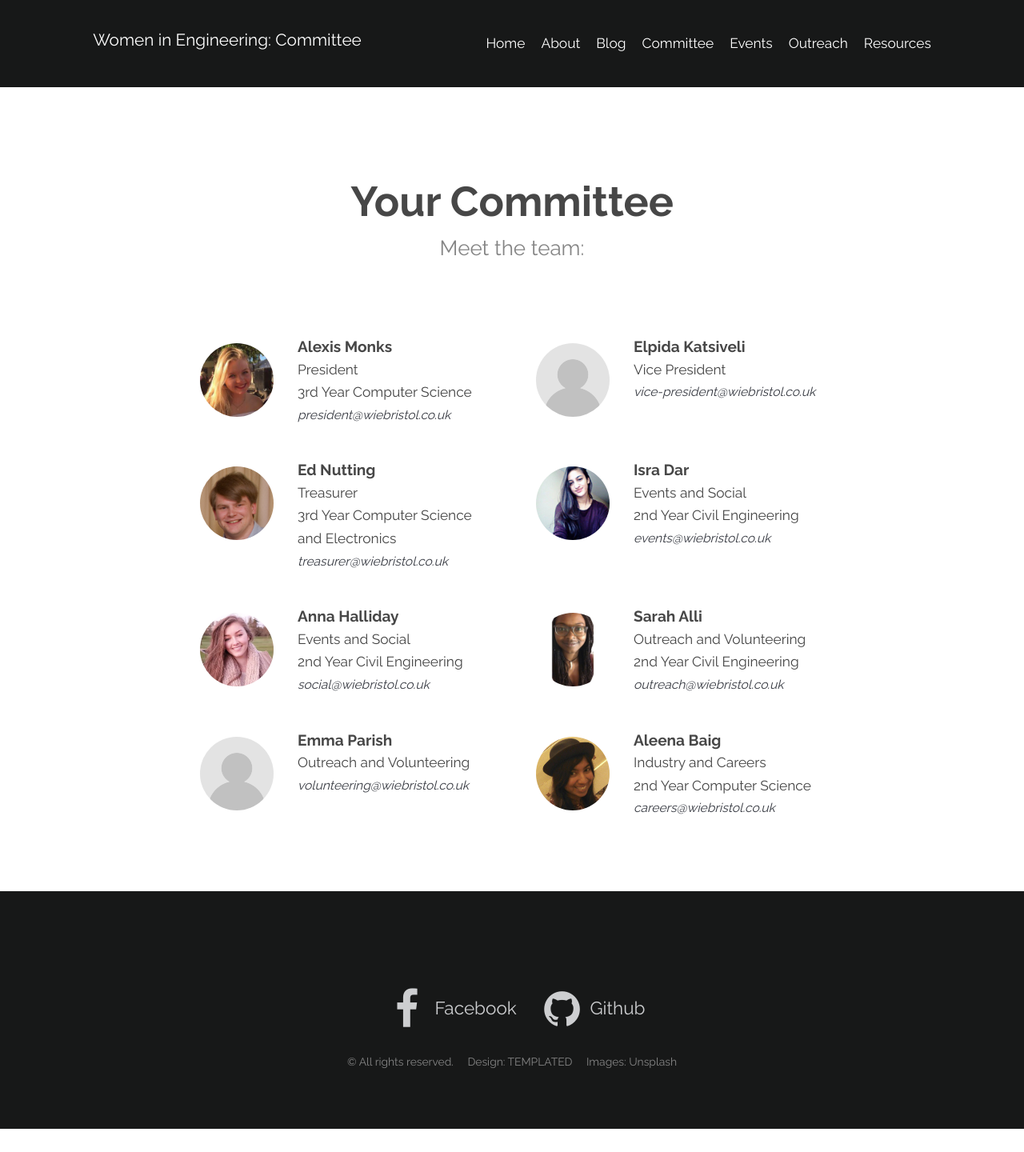
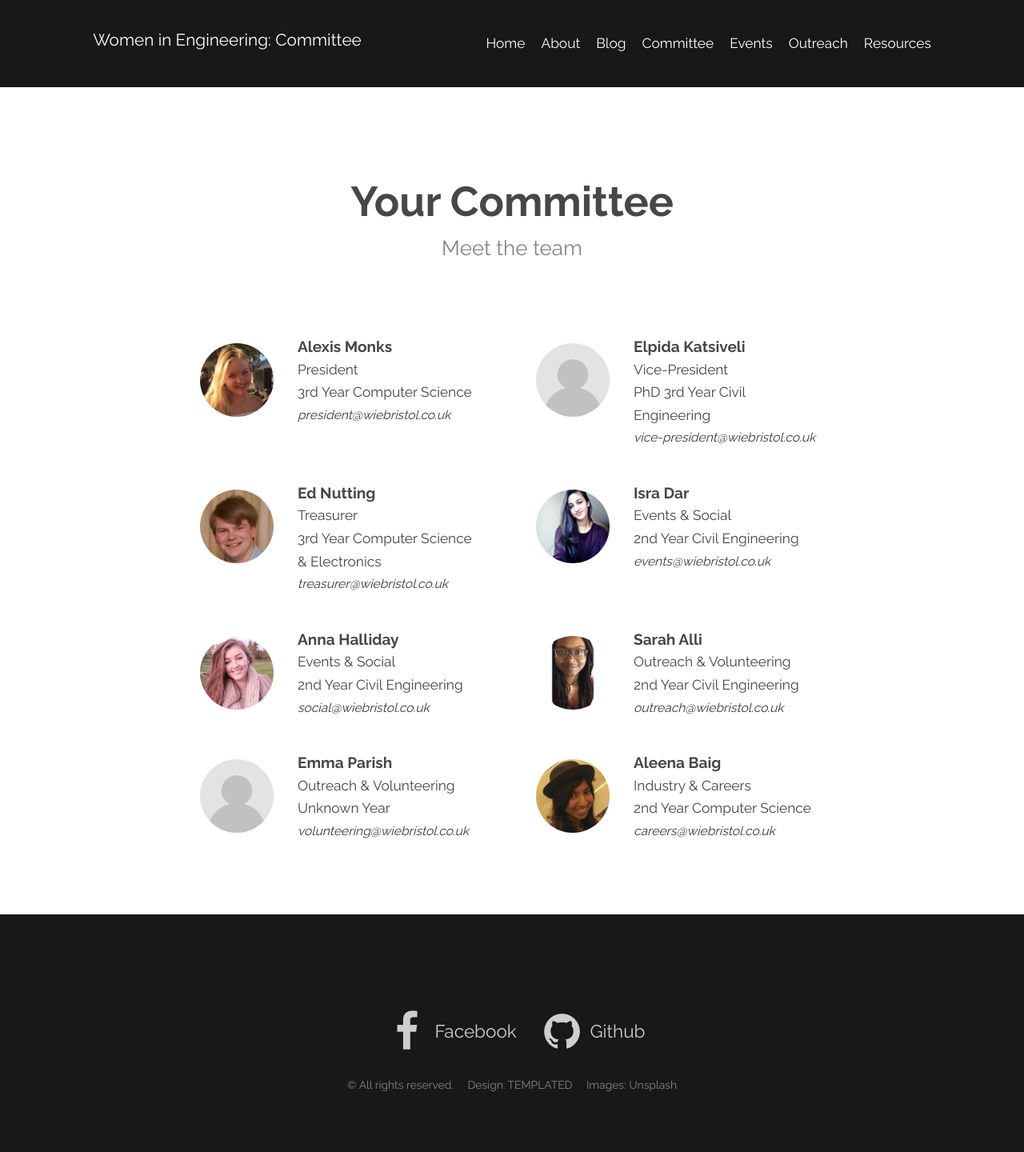
Before and after one commit to aatina/wiebristol.github.io, a Jekyll site: the page built from committee.md, in a window 1280 px wide. Shown: the whole page at 80% size. Built offline with Jekyll 4.4.1, drawn with Linux system fonts in a browser that asks for light colours; before the commit the page ends 1411 px from its top, so only the background shows below that.

Commit message:
Code cleanup: Major headings and committee

```diff
--- a/_includes/committee.html
+++ b/_includes/committee.html
@@ -1,85 +1,20 @@
 {% if include.contain %}
 <section class="content">
 {% endif %}
-<header class="major">
-	<h2>Your Committee</h2>
-	<p>Meet the team:</p>
-</header>
+
+{% include /partials/major-heading.html headline="Your Committee" strapline="Meet the team" %}
 
 <div class="{% if include.contain %}container{% endif %} committee">
-	<section class="committee-member">
-		<img src="{{ "/images/alexis.jpg" | prepend: site.baseurl }}" alt=""/>
-		<div>
-			<h4>Alexis Monks</h4>
-			<p>President</p>
-			<p>3rd Year Computer Science</p>
-			<p><a href="mailto:president@wiebristol.co.uk">president@wiebristol.co.uk</a></p>
-		</div>
-	</section>
-	<section class="committee-member">
-		<img src="{{ "/images/profile_placeholder.gif" | prepend: site.baseurl }}" alt=""/>
-		<div>
-			<h4>Elpida Katsiveli</h4>
-			<p>Vice President</p>
-			<p></p>
-			<p><a href="mailto:vice-president@wiebristol.co.uk">vice-president@wiebristol.co.uk</a></p>
-		</div>
-	</section>
-	<section class="committee-member">
-		<img src="{{ "/images/ed-nutting.jpg" | prepend: site.baseurl }}" alt=""/>
-		<div>
-			<h4>Ed Nutting</h4>
-			<p>Treasurer</p>
-			<p>3rd Year Computer Science and Electronics</p>
-			<p><a href="mailto:treasurer@wiebristol.co.uk">treasurer@wiebristol.co.uk</a></p>
-		</div>
-	</section>
-	<section class="committee-member">
-		<img src="{{ "/images/Isra-Dar.jpg" | prepend: site.baseurl }}" alt=""/>
-		<div>
-			<h4>Isra Dar</h4>
-			<p>Events and Social</p>
-			<p>2nd Year Civil Engineering</p>
-			<p><a href="mailto:events@wiebristol.co.uk">events@wiebristol.co.uk</a></p>
-		</div>
-	</section>
-	<section class="committee-member">
-		<img src="{{ "/images/Anna-Halliday.jpg" | prepend: site.baseurl }}" alt=""/>
-		<div>
-			<h4>Anna Halliday</h4>
-			<p>Events and Social</p>
-			<p>2nd Year Civil Engineering</p>
-			<p><a href="mailto:social@wiebristol.co.uk">social@wiebristol.co.uk</a></p>
-		</div>
-	</section>
-	<section class="committee-member">
-		<img src="{{ "/images/Sarah-Alli.jpg" | prepend: site.baseurl }}" alt=""/>
-		<div>
-			<h4>Sarah Alli</h4>
-			<p>Outreach and Volunteering</p>
-			<p>2nd Year Civil Engineering</p>
-			<p><a href="mailto:outreach@wiebristol.co.uk">outreach@wiebristol.co.uk</a></p>
-		</div>
-	</section>
-	<section class="committee-member">
-		<img src="{{ "/images/profile_placeholder.gif" | prepend: site.baseurl }}" alt=""/>
-		<div>
-			<h4>Emma Parish</h4>
-			<p>Outreach and Volunteering</p>
-			<p></p>
-			<p><a href="mailto:volunteering@wiebristol.co.uk">volunteering@wiebristol.co.uk</a></p>
-		</div>
-	</section>
-	<section class="committee-member">
-		<img src="{{ "/images/Aleena-Baig.jpg" | prepend: site.baseurl }}" alt=""/>
-		<div>
-			<h4>Aleena Baig</h4>
-			<p>Industry and Careers</p>
-			<p>2nd Year Computer Science</p>
-			<p><a href="mailto:careers@wiebristol.co.uk">careers@wiebristol.co.uk</a></p>
-		</div>
-	</section>
+  {% include /partials/committee-member.html name="Alexis Monks"       image="alexis.jpg"               role="President"                year="3rd"       field="Computer Science"                email="president" %}
+  {% include /partials/committee-member.html name="Elpida Katsiveli"   image="profile_placeholder.gif"  role="Vice-President"           year="PhD 3rd"   field="Civil Engineering"               email="vice-president" %}
+  {% include /partials/committee-member.html name="Ed Nutting"         image="ed-nutting.jpg"           role="Treasurer"                year="3rd"       field="Computer Science & Electronics"  email="treasurer" %}
+  {% include /partials/committee-member.html name="Isra Dar"           image="Isra-Dar.jpg"             role="Events & Social"          year="2nd"       field="Civil Engineering"               email="events" %}
+  {% include /partials/committee-member.html name="Anna Halliday"     image="Anna-Halliday.jpg"         role="Events & Social"          year="2nd"       field="Civil Engineering"               email="social" %}
+  {% include /partials/committee-member.html name="Sarah Alli"         image="Sarah-Alli.jpg"           role="Outreach & Volunteering"  year="2nd"       field="Civil Engineering"               email="outreach" %}
+  {% include /partials/committee-member.html name="Emma Parish"       image="profile_placeholder.gif"   role="Outreach & Volunteering"  year="Unknown"   field=""                                email="volunteering" %}
+  {% include /partials/committee-member.html name="Aleena Baig"       image="Aleena-Baig.jpg"           role="Industry & Careers"       year="2nd"       field="Computer Science"                email="careers" %}
 </div>
+
 {% if include.contain %}
 </section>
 {% endif %}
--- /dev/null
+++ b/_includes/partials/committee-member.html
@@ -0,0 +1,9 @@
+<section class="committee-member">
+  <img src="{{ "/images/" | prepend: site.baseurl | append: include.image }}" alt="Photo of {{ include.name }} - {{ include.role }}"/>
+  <div>
+    <h4>{{ include.name }}</h4>
+    <p>{{ include.role | escape }}</p>
+    <p>{{ include.year }} Year {{ include.field | escape }}</p>
+    <p><a href="mailto:{{ include.email | downcase }}@wiebristol.co.uk">{{ include.email | downcase }}@wiebristol.co.uk</a></p>
+  </div>
+</section>
--- /dev/null
+++ b/_includes/partials/major-heading.html
@@ -0,0 +1,8 @@
+{% if include.headline %}
+<header class="major">
+  <h2 itemprop="name headline">{{ include.headline | escape }}</h2>
+  {% if include.strapline %}
+    <p>{{ include.strapline }}</p>
+  {% endif %}
+</header>
+{% endif %}
--- a/_layouts/page.html
+++ b/_layouts/page.html
@@ -4,17 +4,10 @@
 
 <section class="content">
   <div class="container">
-    {% if page.headline %}
-      <header class="major">
-  			<h2>{{ page.headline }}</h2>
-        {% if page.strapline %}
-          <p>{{ page.strapline }}</p>
-        {% endif %}
-  		</header>
+    {% include /partials/major-heading.html headline=page.headline strapline=page.strapline %}
 
-      {% if page.image %}
-  		  <a href="#" class="image fit"><img src="{{ "/images/" | prepend: site.base_url | append: page.image }}" alt="" /></a>
-      {% endif %}
+    {% if page.image %}
+		  <a href="#" class="image fit"><img src="{{ "/images/" | prepend: site.base_url | append: page.image }}" alt="" /></a>
     {% endif %}
 
     {{ content }}
--- a/index.html
+++ b/index.html
@@ -7,10 +7,8 @@
 
 <section class="content medium">
 	<div class="container">
-		<header class="major">
-			<h2>Aims &amp; Actions</h2>
-			<p>We have set specific goals for the society and this is how we aim to achieve them</p>
-		</header>
+		{% include /partials/major-heading.html headline="Aims & Actions" strapline="We have set specific goals for the society and this is how we aim to achieve them." %}
+
 		<div class="boxes">
 			<section class="box">
 				<h3>Demystify engineering</h3>
```
Also changed, not shown: _layouts/post.html (+5 -4 lines).
